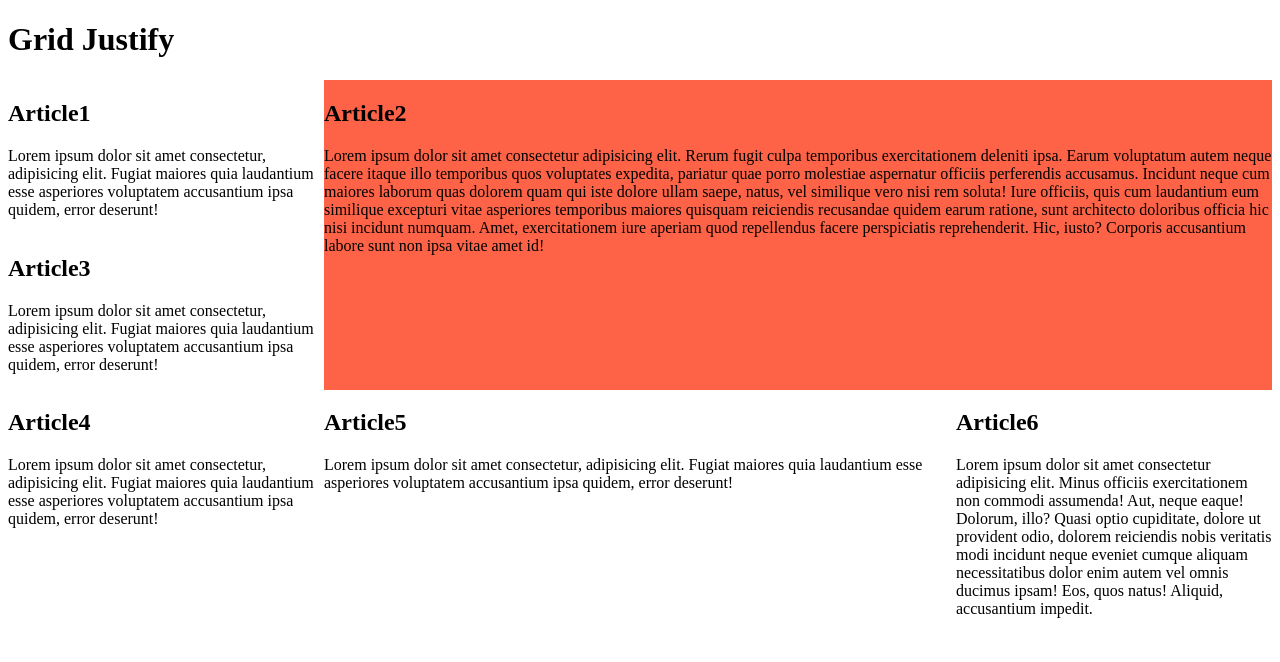
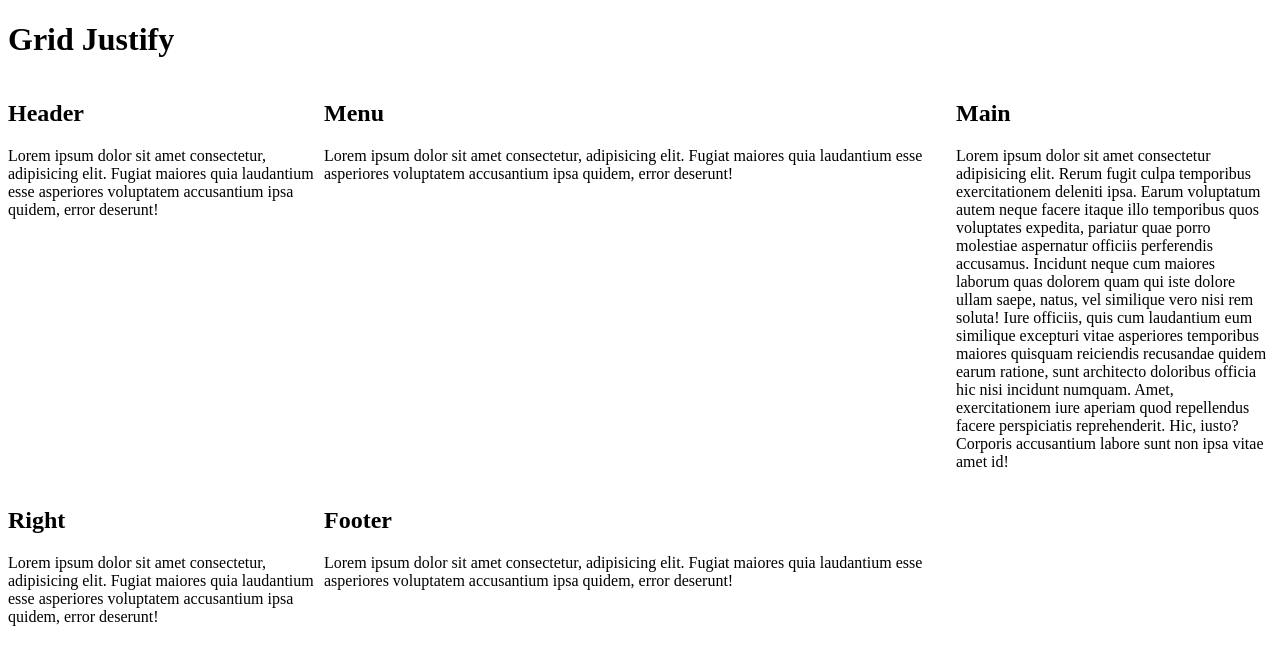
Before and after one commit to MariusCodeAcademy/CssFlexGrid, a plain HTML site: page gridArea/index.html in a window 1280 px wide. Drawn offline with Linux system fonts and the light colour scheme.

Commit message:
html grid are names

```diff
--- a/gridArea/index.html
+++ b/gridArea/index.html
@@ -11,8 +11,8 @@
     <h1>Grid Justify</h1>
 
     <div class="grid-container">
-      <article class="art art1">
-        <h2 class="art__title">Article1</h2>
+      <article class="art header">
+        <h2 class="art__title">Header</h2>
         <p class="art__text">
           Lorem ipsum dolor sit amet consectetur, adipisicing elit. Fugiat
           maiores quia laudantium esse asperiores voluptatem accusantium ipsa
@@ -20,8 +20,17 @@
         </p>
       </article>
 
-      <article class="art art2">
-        <h2 class="art__title">Article2</h2>
+      <article class="art menu">
+        <h2 class="art__title">Menu</h2>
+        <p class="art__text">
+          Lorem ipsum dolor sit amet consectetur, adipisicing elit. Fugiat
+          maiores quia laudantium esse asperiores voluptatem accusantium ipsa
+          quidem, error deserunt!
+        </p>
+      </article>
+
+      <article class="art main">
+        <h2 class="art__title">Main</h2>
         <p class="art__text">
           Lorem ipsum dolor sit amet consectetur adipisicing elit. Rerum fugit
           culpa temporibus exercitationem deleniti ipsa. Earum voluptatum autem
@@ -38,8 +47,8 @@
         </p>
       </article>
 
-      <article class="art art3">
-        <h2 class="art__title">Article3</h2>
+      <article class="art right">
+        <h2 class="art__title">Right</h2>
         <p class="art__text">
           Lorem ipsum dolor sit amet consectetur, adipisicing elit. Fugiat
           maiores quia laudantium esse asperiores voluptatem accusantium ipsa
@@ -47,35 +56,14 @@
         </p>
       </article>
 
-      <article class="art art4">
-        <h2 class="art__title">Article4</h2>
+      <article class="art footer">
+        <h2 class="art__title">Footer</h2>
         <p class="art__text">
           Lorem ipsum dolor sit amet consectetur, adipisicing elit. Fugiat
           maiores quia laudantium esse asperiores voluptatem accusantium ipsa
           quidem, error deserunt!
         </p>
       </article>
-
-      <article class="art art5">
-        <h2 class="art__title">Article5</h2>
-        <p class="art__text">
-          Lorem ipsum dolor sit amet consectetur, adipisicing elit. Fugiat
-          maiores quia laudantium esse asperiores voluptatem accusantium ipsa
-          quidem, error deserunt!
-        </p>
-      </article>
-
-      <article class="art art6">
-        <h2 class="art__title">Article6</h2>
-        <p class="art__text">
-          Lorem ipsum dolor sit amet consectetur adipisicing elit. Minus
-          officiis exercitationem non commodi assumenda! Aut, neque eaque!
-          Dolorum, illo? Quasi optio cupiditate, dolore ut provident odio,
-          dolorem reiciendis nobis veritatis modi incidunt neque eveniet cumque
-          aliquam necessitatibus dolor enim autem vel omnis ducimus ipsam! Eos,
-          quos natus! Aliquid, accusantium impedit.
-        </p>
-      </article>
     </div>
   </body>
 </html>
```
